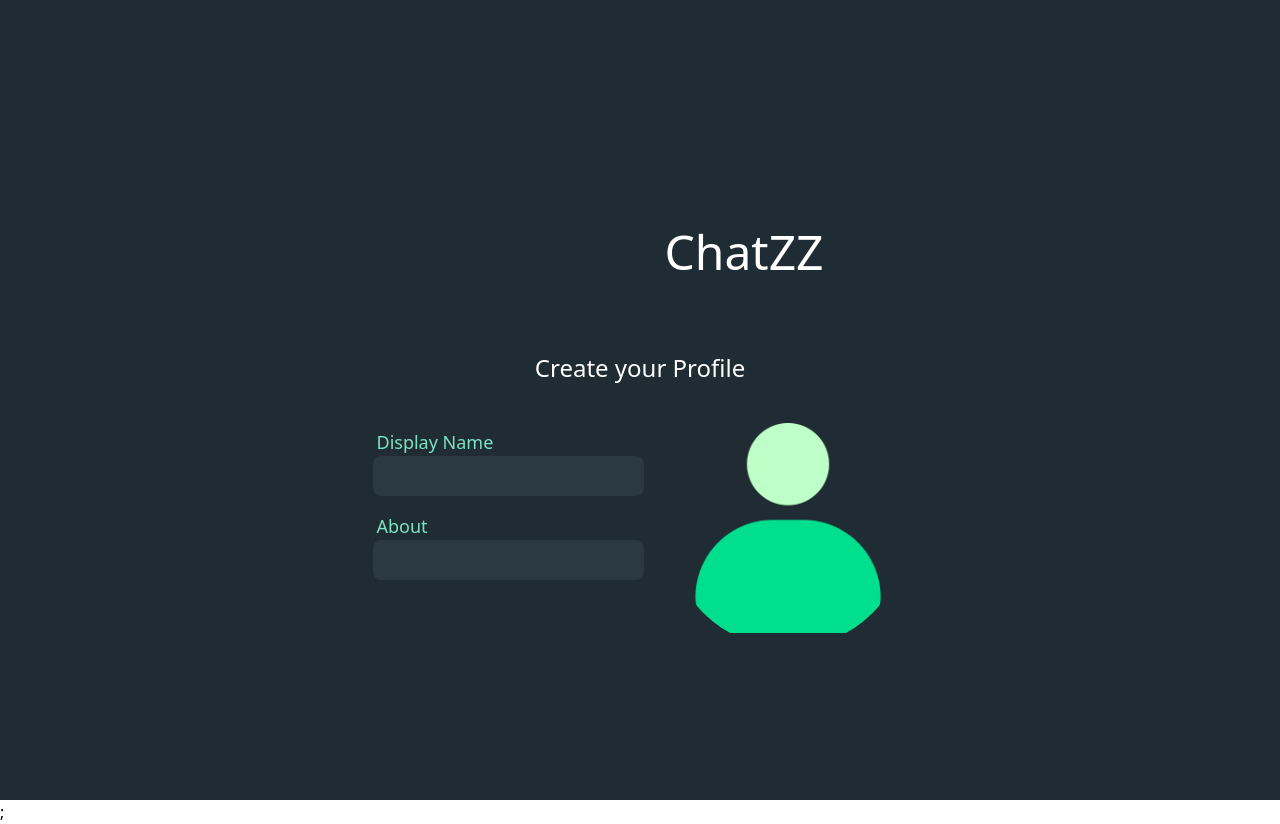
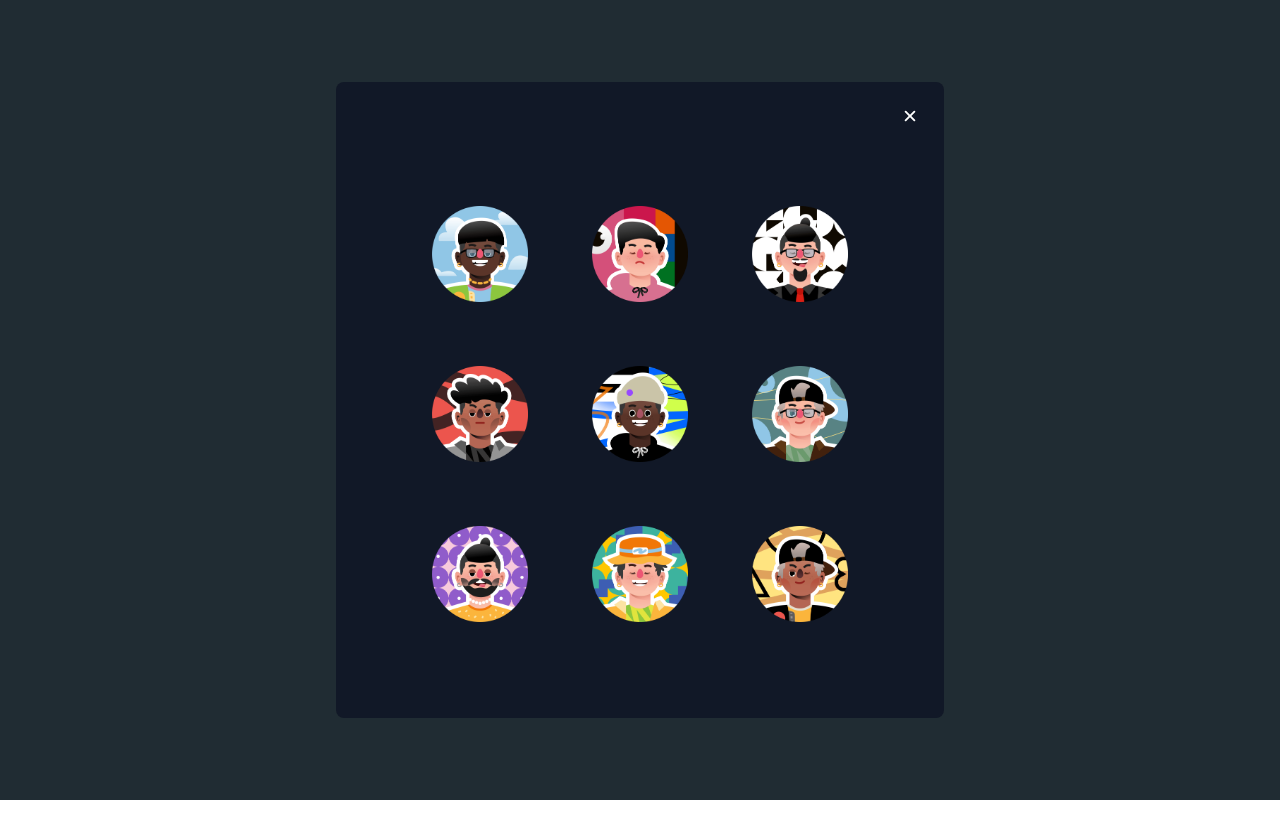
Before and after one commit to johnbanyan11/chatz, a Next.js app in the folder client/: page /onboarding in a window 1280 px wide. After the commit the page ends 800 px from the top, so only its background shows below. Built offline with nearby package versions, Linux system fonts and the light colour scheme.

Commit message:
profile upload options

```diff
--- a/client/src/components/common/Avatar.jsx
+++ b/client/src/components/common/Avatar.jsx
@@ -3,6 +3,8 @@ import React, { useEffect, useState } from "react";
 import { FcCompactCamera } from "react-icons/fc";
 import ContextMenu from "./ContextMenu";
 import PhotoPicker from "./PhotoPicker";
+import PhotoLibrary from "./PhotoLibrary";
+import CapturePhoto from "./CapturePhoto";
 
 const Avatar = ({ type, image, setImage }) => {
   const [hover, setHover] = useState(false);
@@ -12,6 +14,8 @@ const Avatar = ({ type, image, setImage }) => {
     y: 0,
   });
   const [grabpic, setGrabpic] = useState(false);
+  const [picLibrary, setPicLibrary] = useState(true);
+  const [capture, setCapture] = useState(false);
 
   const openMenu = (e) => {
     e.preventDefault();
@@ -32,8 +36,18 @@ const Avatar = ({ type, image, setImage }) => {
   });
 
   const menuOptions = [
-    { name: "Take Photo", callback: () => {} },
-    { name: "Choose from Library", callback: () => {} },
+    {
+      name: "Take Photo",
+      callback: () => {
+        setCapture(true);
+      },
+    },
+    {
+      name: "Choose from Library",
+      callback: () => {
+        setPicLibrary(true);
+      },
+    },
     {
       name: "Upload Photo",
       callback: () => {
@@ -115,6 +129,10 @@ const Avatar = ({ type, image, setImage }) => {
           setMenu={setIsMenuOpen}
         />
       )}
+      {capture && <CapturePhoto setImage={setImage} setCapture={setCapture} />}
+      {picLibrary && (
+        <PhotoLibrary setImage={setImage} hidePhotoLibrary={setPicLibrary} />
+      )}
       {grabpic && <PhotoPicker onChange={getPic} />}
     </div>
   );
--- a/client/src/components/common/CapturePhoto.jsx
+++ b/client/src/components/common/CapturePhoto.jsx
@@ -1,7 +1,20 @@
 import React from "react";
+import { IoClose } from "react-icons/io5";
 
-function CapturePhoto() {
-  return <div>CapturePhoto</div>;
+function CapturePhoto({ setCapture, setImage }) {
+  return (
+    <div className="absolute h-4/6 w-2/6 top-1/4 left-1/3 bg-gray-900 gap-3 rounded-lg pt-2 flex justify-center items-center">
+      <div className="flex flex-col gap-4 w-full">
+        <div
+          className="pt-2 pr-2 cursor-pointer flex items-end justify-end"
+          onClick={() => setCapture(false)}
+        >
+          <IoClose className="h-5 w-5 cursor-pointer" />
+        </div>
+        <div className="flex justify-center"></div>
+      </div>
+    </div>
+  );
 }
 
 export default CapturePhoto;
--- a/client/src/components/common/PhotoLibrary.jsx
+++ b/client/src/components/common/PhotoLibrary.jsx
@@ -1,7 +1,44 @@
+import Image from "next/image";
 import React from "react";
+import { IoClose } from "react-icons/io5";
 
-function PhotoLibrary() {
-  return <div>PhotoLibrary</div>;
+function PhotoLibrary({ setImage, hidePhotoLibrary }) {
+  const images = [
+    "/avatars/1.png",
+    "/avatars/2.png",
+    "/avatars/3.png",
+    "/avatars/4.png",
+    "/avatars/5.png",
+    "/avatars/6.png",
+    "/avatars/7.png",
+    "/avatars/8.png",
+    "/avatars/9.png",
+  ];
+  return (
+    <div className="fixed top-0 left-0 max-h-[100vh] max-w-[100vw] h-full w-full flex justify-center items-center">
+      <div className="h-max w-max bg-gray-900 gap-6 rounded-lg p-4 ">
+        <div
+          className="pt-2 pr-2 cursor-pointer flex items-end justify-end"
+          onClick={() => hidePhotoLibrary(false)}
+        >
+          <IoClose className="h-5 w-5 cursor-pointer" />
+        </div>
+        <div className="grid grid-cols-3 justify-center items-center gap-16 p-20 w-full">
+          {images.map((img, i) => (
+            <div
+              className="h-24 w-24 cursor-pointer relative"
+              onClick={() => {
+                setImage(img);
+                hidePhotoLibrary(false);
+              }}
+            >
+              <Image src={img} alt="avatar" fill />
+            </div>
+          ))}
+        </div>
+      </div>
+    </div>
+  );
 }
 
 export default PhotoLibrary;
--- a/client/src/pages/_app.jsx
+++ b/client/src/pages/_app.jsx
@@ -10,7 +10,7 @@ export default function App({ Component, pageProps }) {
         <title>ChatZ</title>
         <link rel="shortcut icon" href="/favicon.png" />
       </Head>
-      <Component {...pageProps} />;
+      <Component {...pageProps} />
     </StateProvider>
   );
 }
```
